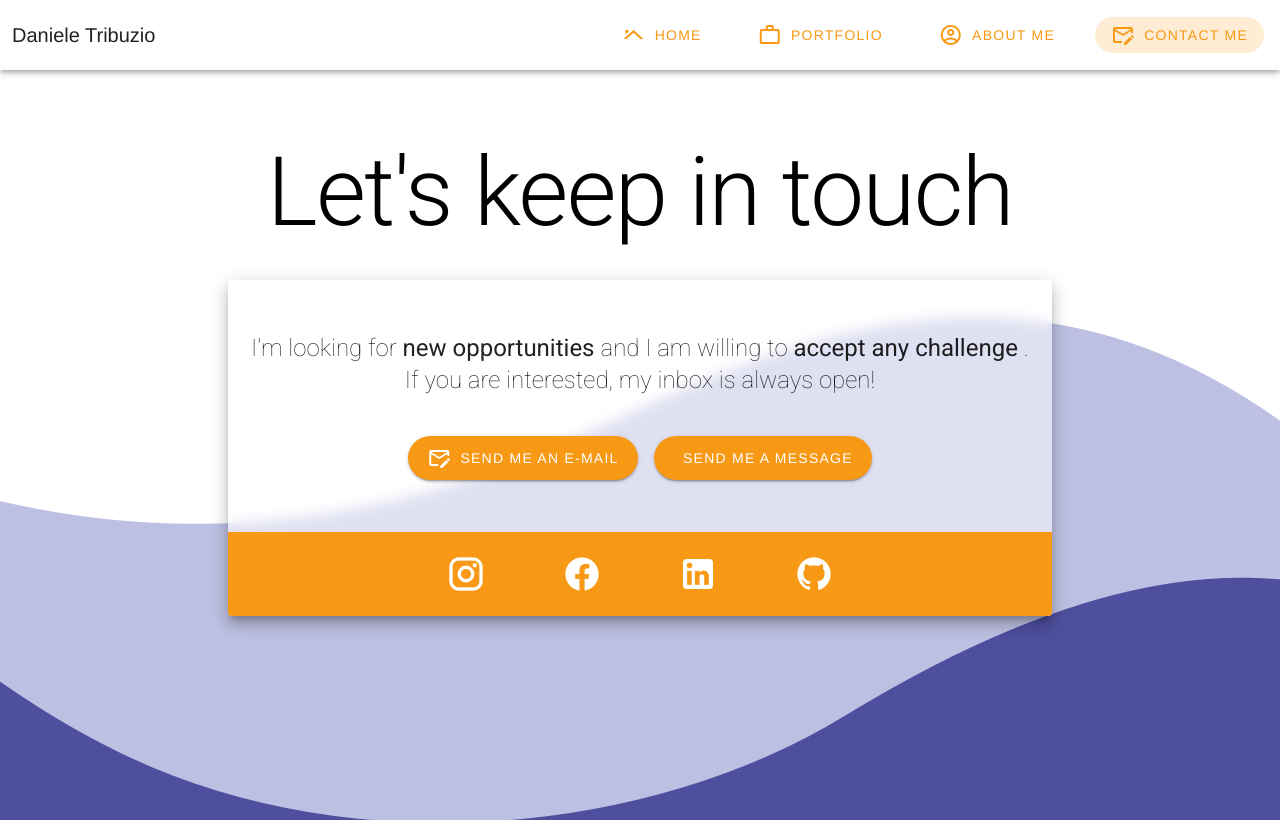
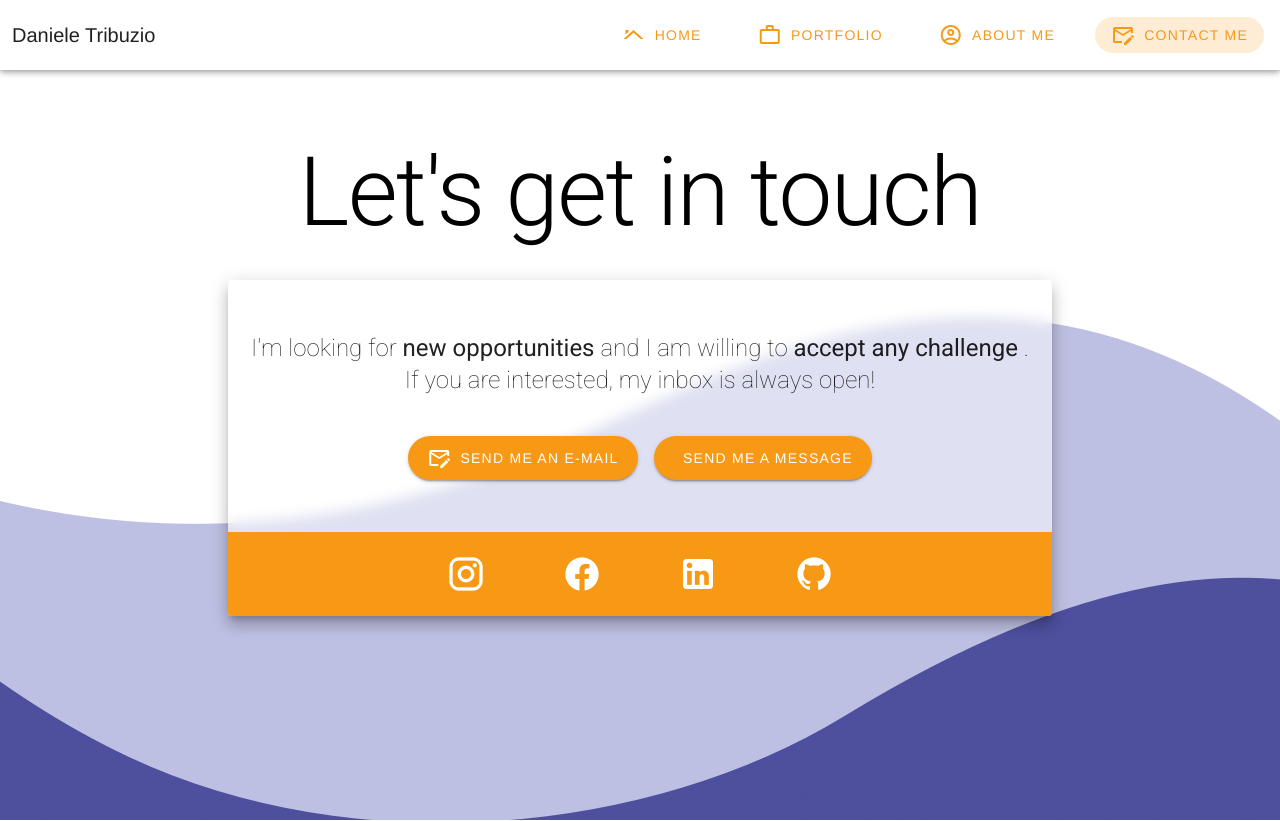
Before and after one commit to ZioTrib/website, a Vue app: page /contact in a window 1280 px wide. Shown: the top 821 px of the page. Built offline with nearby package versions, Linux system fonts and the light colour scheme.

Commit message:
Update Contact.vue

```diff
--- a/src/views/Contact.vue
+++ b/src/views/Contact.vue
@@ -6,7 +6,7 @@
            style="margin-top: 5%">
       <v-col lg="8" md="9" sm="10" xs="10">
         <div class="text-lg-h1 text-md-h1 text-h2 text-center black--text mb-10">
-          Let's keep in touch
+          Let's get in touch
         </div>
         <v-card
           elevation="10"
```
